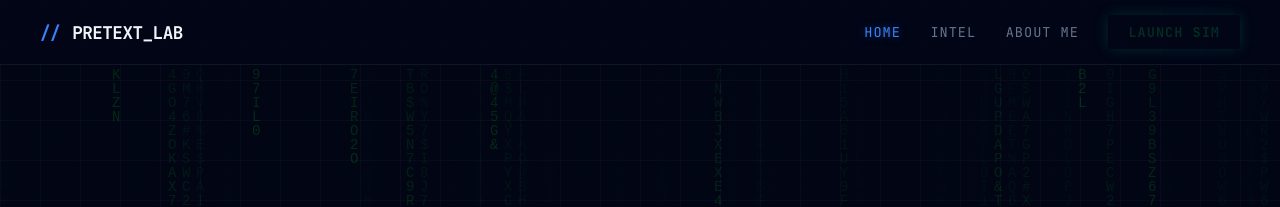
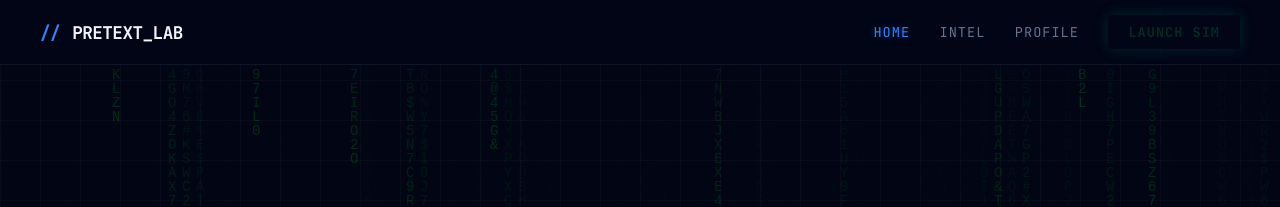
Before and after one commit to tomdoe470/tomdoe470.github.io, a Jekyll site: the page tools/pretexting-lab/index.html, which Jekyll copies as it is, in a window 1280 px wide. Shown: the top 207 px of the page. Built offline with Jekyll 4.4.1, drawn with Linux system fonts in a browser that asks for light colours.

Commit message:
Update index.html

```diff
--- a/tools/pretexting-lab/index.html
+++ b/tools/pretexting-lab/index.html
@@ -530,7 +530,7 @@
         <div class="nav-links">
             <button onclick="navTo('home')" class="active">Home</button>
             <button onclick="navTo('methodologies')">Intel</button>
-            <button onclick="navTo('profile')">About Me</button>
+            <button onclick="navTo('profile')">PROFILE</button>
             <button onclick="navTo('simulator')" class="btn-launch">LAUNCH SIM</button>
         </div>
     </nav>
@@ -553,11 +553,11 @@
         <div class="profile-container">
             <aside class="profile-sidebar">
                 <div class="profile-pic-container">
-                    <img src="https://ui-avatars.com/api/?name=Agent+Zero&background=0f172a&color=3b82f6&size=200" alt="Profile" class="profile-pic">
+                    <img src="https://ui-avatars.com/api/?name=Tom+Doe&background=0f172a&color=3b82f6&size=200" alt="Profile" class="profile-pic">
                     <div class="online-dot"></div>
                 </div>
                 <h2 class="profile-name">TomDoe</h2>
-                <div class="profile-role"> PENTESTER & SOCIAL ENGINEER</div>
+                <div class="profile-role">PENTESTER & SOCIAL ENGINEER</div>
 
                 <!-- Statistics Removed as per request -->
             </aside>
@@ -565,17 +565,17 @@
             <main class="profile-content">
                 <div>
                     <h1 class="decrypt-header" id="typing-text">DECRYPTING...</h1>
-                    <p style="color: var(--text-muted); font-family: var(--font-code);">Initializing... Loading profile  </p>
+                    <p style="color: var(--text-muted); font-family: var(--font-code);">Initializing... Loading profile</p>
                 </div>
 
                 <div class="bio-section">
                     <div class="bio-card">
                         <div class="bio-title"><span style="font-size: 1.2rem;">📂</span> ORIGIN</div>
-                        <p style="font-size: 0.9rem; line-height: 1.6; color: #cbd5e1;">Argentinian specialize on information security, forged in the digital revolution. Im an entusiast in the psychological aspects of information security and the inteligence operations. "every system is only as strong as the human operating it".</p>
+                        <p style="font-size: 0.9rem; line-height: 1.6; color: #cbd5e1;">Argentinian specializing in information security, forged in the digital revolution. I'm an enthusiast in the psychological aspects of information security and intelligence operations. "Every system is only as strong as the human operating it."</p>
                     </div>
                     <div class="bio-card">
                         <div class="bio-title"><span style="font-size: 1.2rem;">🧬</span> INTERESTS</div>
-                        <p style="font-size: 0.9rem; line-height: 1.6; color: #cbd5e1;">Obsessed with the mechanics of social engineering and the methodology of detection. I also enjoy everything related to web pentesting and intelligence operations based on OSINT..</p>
+                        <p style="font-size: 0.9rem; line-height: 1.6; color: #cbd5e1;">Obsessed with the mechanics of social engineering and the methodology of detection. I also enjoy everything related to web pentesting and intelligence operations based on OSINT.</p>
                     </div>
                 </div>
 
@@ -608,7 +608,43 @@
                     </div>
                 </div>
 
+                <div class="uplink-terminal">
+                    <div class="terminal-header">
+                        <span>ESTABLISH UPLINK</span>
+                        <span>root@system:~/profile/contact</span>
+                    </div>
+                    <div class="terminal-body">
+                        <div class="cmd-line">
+                            <span class="prompt">root@visitor:~$</span>
+                            <span style="color: #64748b;">set_sender_id</span>
+                        </div>
+                        <div class="cmd-line">
+                            <span class="prompt">></span>
+                            <input type="text" class="cmd-input" placeholder="Enter your name/alias...">
+                        </div>
 
+                        <div class="cmd-line" style="margin-top: 10px;">
+                            <span class="prompt">root@visitor:~$</span>
+                            <span style="color: #64748b;">set_return_path</span>
+                        </div>
+                        <div class="cmd-line">
+                            <span class="prompt">></span>
+                            <input type="email" class="cmd-input" placeholder="Enter your email...">
+                        </div>
+
+                        <div class="cmd-line" style="margin-top: 10px;">
+                            <span class="prompt">root@visitor:~$</span>
+                            <span style="color: #64748b;">define_payload</span>
+                        </div>
+                        <div class="cmd-line">
+                            <span class="prompt">></span>
+                            <input type="text" class="cmd-input" placeholder="Type your message here...">
+                        </div>
+
+                        <button class="btn-transmit">
+                            <span>▶</span> TRANSMIT DATA PACKET
+                        </button>
+                    </div>
                 </div>
             </main>
         </div>
```
